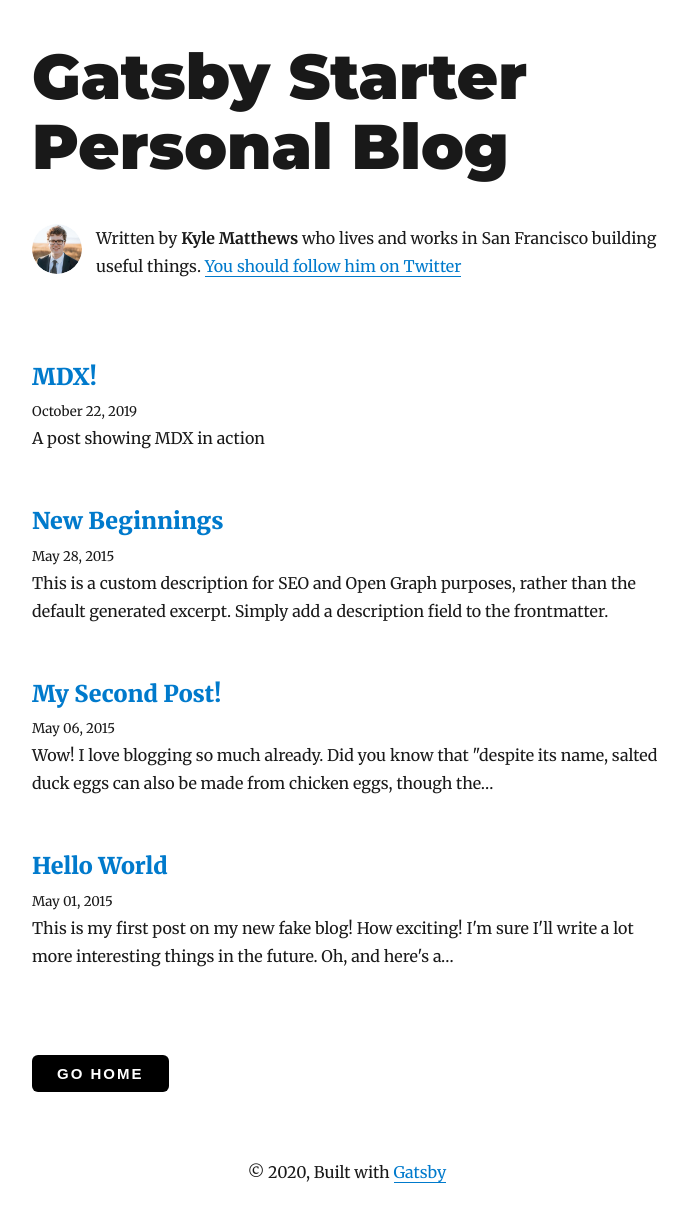
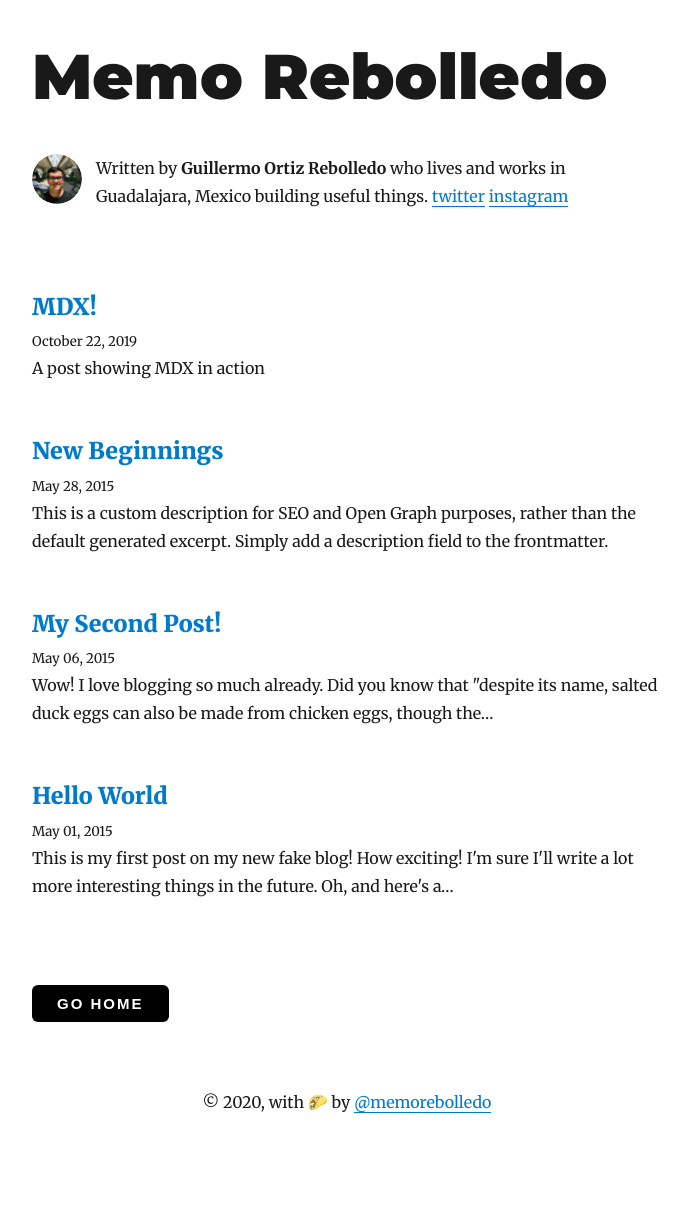
Before and after one commit to guillermo-rebolledo/memoblog, a Gatsby site: page /blog/ in a window 1280 px wide. Shown: the whole page, without its empty margins (293-981 px from the left). After the commit the page ends 1140 px from the top, so only its background shows below. Built offline with nearby package versions, Linux system fonts and the light colour scheme; Gatsby itself is replaced by a stand-in of ours; some packages are replaced by stand-ins of ours.

Commit message:
Blog customization

```diff
--- a/gatsby-config.js
+++ b/gatsby-config.js
@@ -1,12 +1,13 @@
 module.exports = {
   siteMetadata: {
     // edit below
-    title: `Gatsby Starter Personal Blog`,
-    author: `Kyle Matthews`,
+    title: `Memo Rebolledo`,
+    author: `Guillermo Ortiz Rebolledo`,
     description: `A starter personal blog with styled components, dark mode, and Netlify CMS.`,
-    siteUrl: `https://gatsby-starter-blog-demo.netlify.com/`,
+    siteUrl: `https://memorebo.netlify.app`,
     social: {
-      twitter: `kylemathews`,
+      twitter: `memorebolledo`,
+      instagram: `memorebo`
     },
   },
   plugins: [
@@ -70,14 +71,14 @@ module.exports = {
     {
       resolve: `gatsby-plugin-manifest`,
       options: {
-        name: `Gatsby Starter Blog`,
-        short_name: `GatsbyJS`,
+        name: `Memo Rebolledo's Blog`,
+        short_name: `memo's blog`,
         start_url: `/`,
-        background_color: `#ffffff`,
-        theme_color: `#663399`,
+        background_color: `#000`,
+        theme_color: `#fff`,
         display: `minimal-ui`,
         // edit below
-        icon: `content/assets/gatsby-icon.png`,
+        icon: `content/assets/profile-pic-round.png`,
       },
     },
     {
--- a/src/components/bio.js
+++ b/src/components/bio.js
@@ -34,11 +34,14 @@ function Bio() {
               }}
             />
             <p>
-              Written by <strong>{author}</strong> who lives and works in San
-              Francisco building useful things.
+              Written by <strong>{author}</strong> who lives and works in Guadalajara, Mexico building useful things.
               {` `}
-              <a href={`https://twitter.com/${social.twitter}`}>
-                You should follow him on Twitter
+              <a href={`https://twitter.com/${social.twitter}`} target="_blank" rel="noopener noreferrer">
+                twitter
+              </a>
+              {` `}
+              <a href={`https://www.instagram.com/${social.instagram}`} rel="noopener noreferrer">
+                instagram
               </a>
             </p>
           </Container>
@@ -50,7 +53,7 @@ function Bio() {
 
 const bioQuery = graphql`
   query BioQuery {
-    avatar: file(absolutePath: { regex: "/profile-pic.jpg/" }) {
+    avatar: file(absolutePath: { regex: "/profile_pic.png/" }) {
       childImageSharp {
         fixed(width: 50, height: 50) {
           ...GatsbyImageSharpFixed
--- a/src/components/layout.js
+++ b/src/components/layout.js
@@ -67,9 +67,9 @@ class Layout extends React.Component {
           <main>{children}</main>
         </div>
         <Footer>
-          © {new Date().getFullYear()}, Built with
+          © {new Date().getFullYear()}, with 🌮 by
           {` `}
-          <a href="https://www.gatsbyjs.org">Gatsby</a>
+          <a href="https://twitter.com/memorebolledo" rel="noopener noreferrer" target="_blank">@memorebolledo</a>
         </Footer>
       </Wrapper>
     )
```
Also changed, not shown: src/pages/index.js (+9 -11 lines), content/assets/profile-pic-round.png (added), content/assets/profile-pic.jpg (deleted), content/assets/profile_pic.png (added), static/profile-pic-round.png (added).
